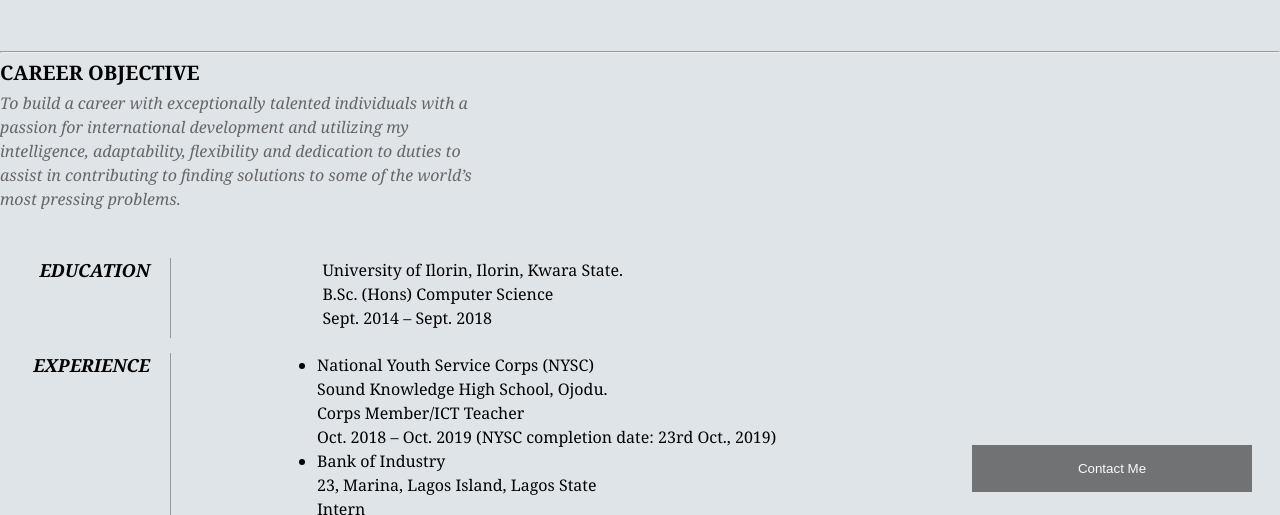
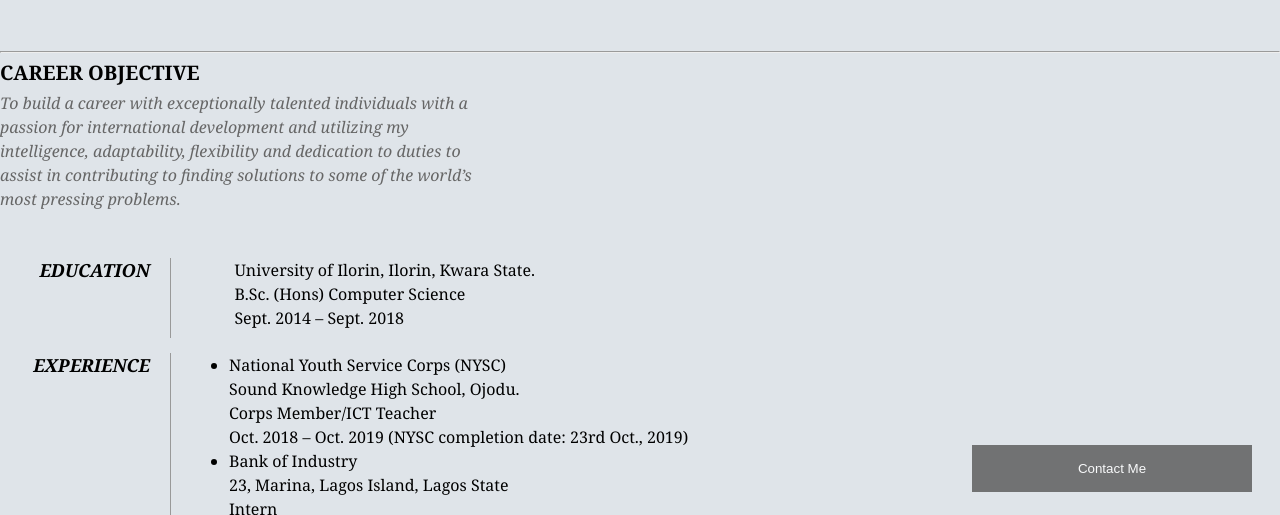
Before and after one commit to peshie/curriculum-vitae, a plain HTML site: page index.html in a window 1280 px wide. Shown: the part 285-800 px from the top of the page. Drawn offline with Linux system fonts and the light colour scheme.

Commit message:
Update style.css

```diff
--- a/style.css
+++ b/style.css
@@ -154,9 +154,11 @@
             height:150px;
 
         }
-        dd { width: 600px;
-            float: right;
-           display: flex;
+        dd {
+		float: right;
+		width: 80%;
+		padding: 0;
+	    	margin: 0
             }
         dd.clear {
             float: none;
```
